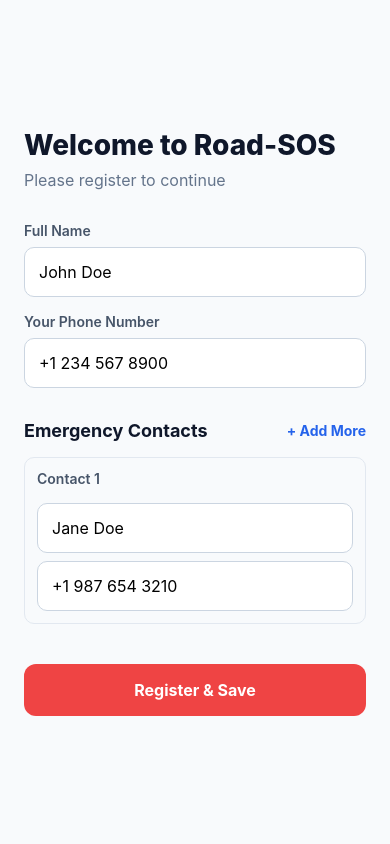
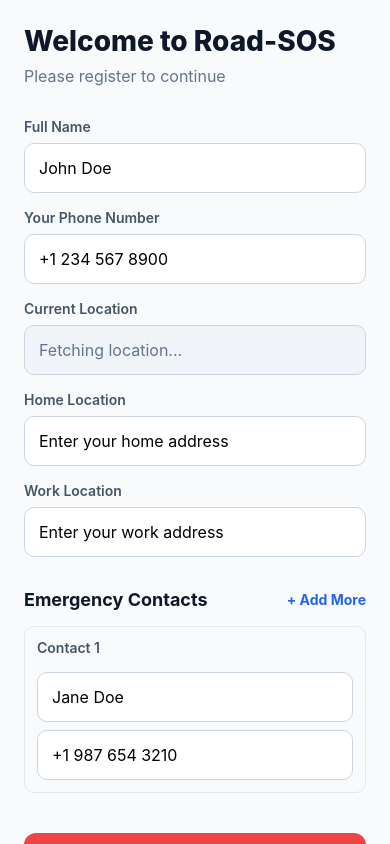
Before and after one commit to ypavanr/Road-SOS, a React Native app in the folder frontend/: screen / in a window 390 px wide. Built offline with nearby package versions, Linux system fonts and the light colour scheme; no server answers.

Commit message:
feat: added coordinates, home location, work location, scroll issue

```diff
--- a/frontend/src/screens/RegistrationScreen.js
+++ b/frontend/src/screens/RegistrationScreen.js
@@ -1,11 +1,45 @@
-import React, { useState } from 'react';
-import { View, Text, TextInput, TouchableOpacity, StyleSheet, Alert, SafeAreaView } from 'react-native';
+import React, { useState, useEffect } from 'react';
+import { View, Text, TextInput, TouchableOpacity, StyleSheet, Alert, SafeAreaView, Platform, ScrollView, KeyboardAvoidingView } from 'react-native';
 import AsyncStorage from '@react-native-async-storage/async-storage';
 
 export default function RegistrationScreen({ onRegister }) {
   const [name, setName] = useState('');
   const [phone, setPhone] = useState('');
   const [contacts, setContacts] = useState([{ name: '', phone: '' }]);
+  const [currentLocation, setCurrentLocation] = useState({ latitude: null, longitude: null, address: 'Fetching location...' });
+  const [homeLocation, setHomeLocation] = useState('');
+  const [workLocation, setWorkLocation] = useState('');
+
+  useEffect(() => {
+    getCurrentLocation();
+  }, []);
+
+  const getCurrentLocation = () => {
+    if (Platform.OS === 'android') {
+      // For Android, you might need to request permissions
+      // This is a simplified version - in production, you'd use react-native-permissions
+    }
+
+    navigator.geolocation.getCurrentPosition(
+      (position) => {
+        const { latitude, longitude } = position.coords;
+        setCurrentLocation({
+          latitude,
+          longitude,
+          address: `${latitude.toFixed(6)}, ${longitude.toFixed(6)}`
+        });
+      },
+      (error) => {
+        console.error('Error getting location:', error);
+        setCurrentLocation({
+          latitude: null,
+          longitude: null,
+          address: 'Unable to fetch location'
+        });
+      },
+      { enableHighAccuracy: true, timeout: 15000, maximumAge: 10000 }
+    );
+  };
 
   const handleRegister = async () => {
     // Validate basics
@@ -24,7 +58,10 @@ export default function RegistrationScreen({ onRegister }) {
     const userData = {
       name,
       phone,
-      emergencyContacts: validContacts
+      emergencyContacts: validContacts,
+      currentLocation,
+      homeLocation,
+      workLocation
     };
 
     try {
@@ -37,7 +74,9 @@ export default function RegistrationScreen({ onRegister }) {
 
   return (
     <SafeAreaView style={styles.container}>
-      <View style={styles.content}>
+      <KeyboardAvoidingView behavior={Platform.OS === 'ios' ? 'padding' : 'height'} style={{ flex: 1 }}>
+        <ScrollView style={styles.scrollView} contentContainerStyle={styles.scrollContent}>
+          <View style={styles.content}>
         <Text style={styles.title}>Welcome to Road-SOS</Text>
         <Text style={styles.subtitle}>Please register to continue</Text>
 
@@ -49,6 +88,23 @@ export default function RegistrationScreen({ onRegister }) {
         <View style={styles.inputContainer}>
           <Text style={styles.label}>Your Phone Number</Text>
           <TextInput style={styles.input} value={phone} onChangeText={setPhone} placeholder="+1 234 567 8900" keyboardType="phone-pad" />
+        </View>
+
+        <View style={styles.inputContainer}>
+          <Text style={styles.label}>Current Location</Text>
+          <View style={[styles.input, { backgroundColor: '#f1f5f9' }]}>
+            <Text style={styles.locationText}>{currentLocation.address}</Text>
+          </View>
+        </View>
+
+        <View style={styles.inputContainer}>
+          <Text style={styles.label}>Home Location</Text>
+          <TextInput style={styles.input} value={homeLocation} onChangeText={setHomeLocation} placeholder="Enter your home address" />
+        </View>
+
+        <View style={styles.inputContainer}>
+          <Text style={styles.label}>Work Location</Text>
+          <TextInput style={styles.input} value={workLocation} onChangeText={setWorkLocation} placeholder="Enter your work address" />
         </View>
 
         <View style={{ flexDirection: 'row', justifyContent: 'space-between', alignItems: 'center', marginTop: 16, marginBottom: 16 }}>
@@ -95,20 +151,25 @@ export default function RegistrationScreen({ onRegister }) {
         <TouchableOpacity style={styles.button} onPress={handleRegister}>
           <Text style={styles.buttonText}>Register & Save</Text>
         </TouchableOpacity>
-      </View>
+        </View>
+        </ScrollView>
+      </KeyboardAvoidingView>
     </SafeAreaView>
   );
 }
 
 const styles = StyleSheet.create({
   container: { flex: 1, backgroundColor: '#f8fafc' },
-  content: { padding: 24, flex: 1, justifyContent: 'center' },
+  scrollView: { flex: 1 },
+  scrollContent: { flexGrow: 1 },
+  content: { padding: 24, paddingBottom: 40 },
   title: { fontSize: 28, fontWeight: '800', color: '#0f172a', marginBottom: 8 },
   subtitle: { fontSize: 16, color: '#64748b', marginBottom: 32 },
   sectionTitle: { fontSize: 18, fontWeight: '700', color: '#0f172a', marginTop: 16, marginBottom: 16 },
   inputContainer: { marginBottom: 16 },
   label: { fontSize: 14, fontWeight: '600', color: '#475569', marginBottom: 8 },
   input: { backgroundColor: '#fff', borderWidth: 1, borderColor: '#cbd5e1', borderRadius: 10, padding: 14, fontSize: 16 },
+  locationText: { fontSize: 16, color: '#64748b' },
   button: { backgroundColor: '#ef4444', padding: 16, borderRadius: 12, alignItems: 'center', marginTop: 24 },
   buttonText: { color: '#fff', fontSize: 16, fontWeight: '700' },
 });
```
